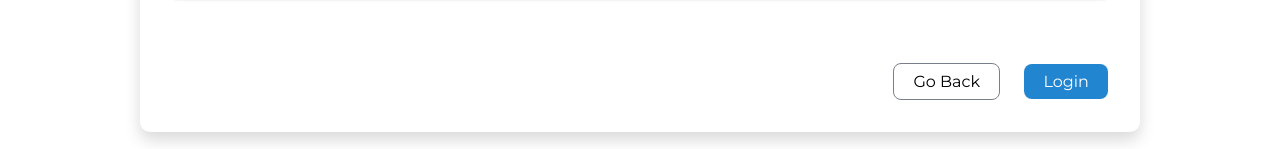
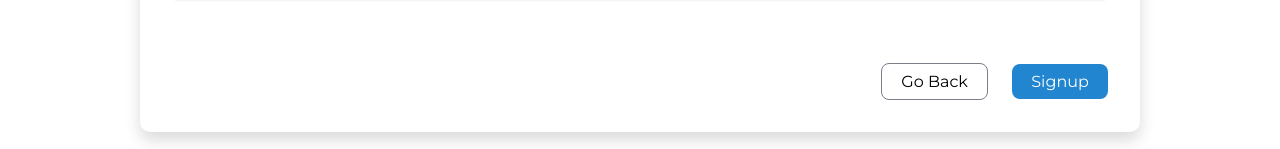
Before and after one commit to Kieran27/Blog-Client, a React (Create React App) app: page /signup in a window 1280 px wide. Shown: the part 541-690 px from the top of the page. Built offline with nearby package versions, Linux system fonts and the light colour scheme.

Commit message:
Solved issue where loading state for create post submit btn was not appearing

```diff
--- a/src/Routes/CreatePost/createPost.jsx
+++ b/src/Routes/CreatePost/createPost.jsx
@@ -17,10 +17,9 @@ const CreatePost = () => {
   const refreshToken = user?.refreshToken;
 
   const handleSubmit = (e) => {
+    setIsCreating(true);
     e.preventDefault();
-    setIsCreating(true);
-    createPost(postTitle, postContent);
-    alert("Post Created!");
+    return createPost(postTitle, postContent);
   };
 
   const createPost = async (title, content) => {
@@ -38,12 +37,11 @@ const CreatePost = () => {
           },
         }
       );
-      console.log(res);
       setIsCreating(false);
+      alert("Post Created!");
       navigate("/");
     } catch (error) {
       setIsCreating(false);
-      console.log(error);
       validateToken(error);
       let errors = error.response.data.message.errors.title.message;
       if (typeof errors !== String) errors = "Oops, something went wrong";
--- a/src/Routes/Signup/signup.jsx
+++ b/src/Routes/Signup/signup.jsx
@@ -116,7 +116,7 @@ const Signup = () => {
             {isLoading ? (
               <ClipLoader color={"#fff"} loading={isLoading} size={25} />
             ) : (
-              "Login"
+              "Signup"
             )}
           </button>
         </div>
```
